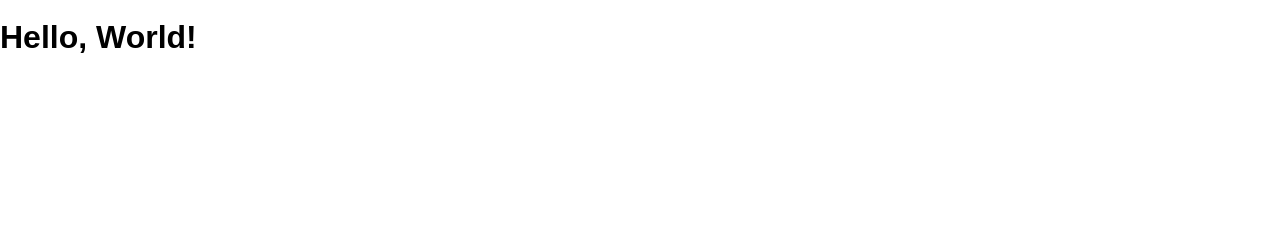
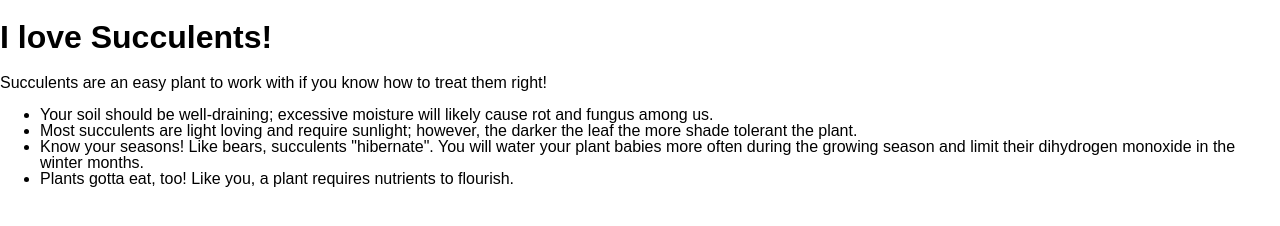
Before and after one commit to KillahBea/my-hobbies, a website: page public/index.html in a window 1280 px wide. Drawn offline with Linux system fonts and the light colour scheme.

Commit message:
explorer mode

```diff
--- a/public/index.html
+++ b/public/index.html
@@ -1,13 +1,29 @@
 <!DOCTYPE html>
 <html>
   <head lang="en">
-    <meta charset="UTF-8">
-    <meta name="viewport" content="width=device-width, initial-scale=1">
+    <meta charset="UTF-8" />
+    <meta name="viewport" content="width=device-width, initial-scale=1" />
     <title>My Hobbies</title>
-    <link rel="shortcut icon" href="/favicon.ico">
-    <link rel="stylesheet" href="/screen.css">
+    <link rel="shortcut icon" href="/favicon.ico" />
+    <link rel="stylesheet" href="/screen.css" />
   </head>
   <body>
-    <h1 class='hello-world'>Hello, World!</h1>
+    <h1 class="My Hobbies">I love Succulents!</h1>
+    <p>Succulents are an easy plant to work with if you know how to treat them right!</p>
+    <ul>
+      <li>
+        Your soil should be well-draining; excessive moisture will likely cause rot and fungus among
+        us.
+      </li>
+      <li>
+        Most succulents are light loving and require sunlight; however, the darker the leaf the more
+        shade tolerant the plant.
+      </li>
+      <li>
+        Know your seasons! Like bears, succulents "hibernate". You will water your plant babies more
+        often during the growing season and limit their dihydrogen monoxide in the winter months.
+      </li>
+      <li>Plants gotta eat, too! Like you, a plant requires nutrients to flourish.</li>
+    </ul>
   </body>
 </html>
```
Also changed, not shown: package.json (+5 -3 lines), 1 other file.
